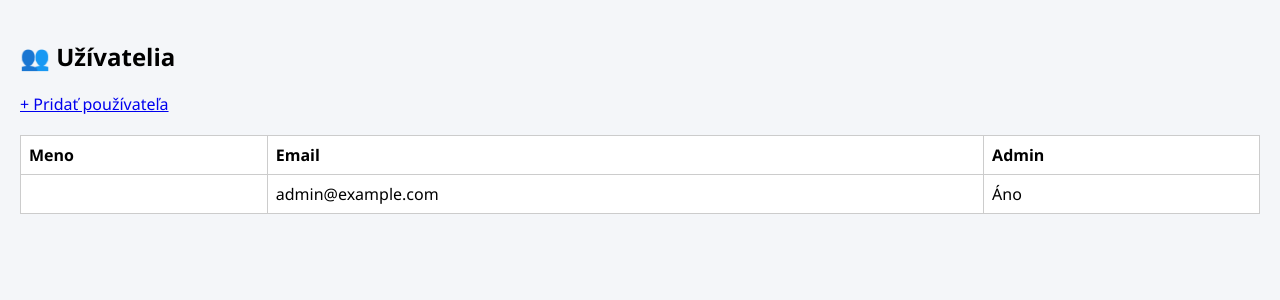
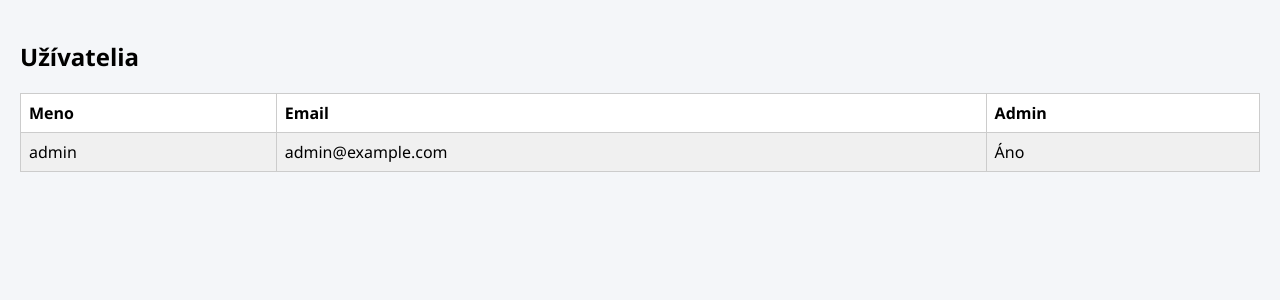
Before and after one commit to matejva/test, a Flask app: template templates/users.html in a window 1280 px wide. Shown: the part 106-406 px from the top of the page. Run offline with Flask 3, Linux system fonts and the light colour scheme; the template is opened without the code that fills it: values that come from a table or form of the project are taken from there, others are empty; data comes from the database, SQL or seed files in the repository.

Commit message:
Update users.html

```diff
--- a/templates/users.html
+++ b/templates/users.html
@@ -1,42 +1,16 @@
 {% extends 'base.html' %}
 {% block content %}
-<div class="d-flex justify-content-between align-items-center mb-4">
-  <h2 class="fw-bold mb-0">👥 Užívatelia</h2>
-  <a href="{{ url_for('create_user') }}">+ Pridať používateľa</a>
-</div>
-
-<div class="card shadow-sm">
-  <div class="card-body">
-    <div class="table-responsive">
-      <table class="table table-striped align-middle">
-        <thead class="table-primary">
-          <tr>
-            <th>Meno</th>
-            <th>Email</th>
-            <th>Admin</th>
-          </tr>
-        </thead>
-        <tbody>
+<h2>Užívatelia</h2>
+<table>
+  <tr><th>Meno</th><th>Email</th><th>Admin</th></tr>
   {% for u in users %}
   <tr>
-            <td>{{ u.username }}</td>
+    <td>{{ u.name }}</td>
     <td>{{ u.email }}</td>
-            <td>
-              {% if u.is_admin %}
-                <span class="badge bg-success">Áno</span>
-              {% else %}
-                <span class="badge bg-secondary">Nie</span>
-              {% endif %}
-            </td>
+    <td>{% if u.is_admin %}Áno{% else %}Nie{% endif %}</td>
   </tr>
   {% else %}
-          <tr>
-            <td colspan="3" class="text-center text-muted">Žiadni používatelia</td>
-          </tr>
+  <tr><td colspan="3">Žiadni používatelia</td></tr>
   {% endfor %}
-        </tbody>
 </table>
-    </div>
-  </div>
-</div>
 {% endblock %}
```
Lines whose indentation alone changed are shown as unchanged.
